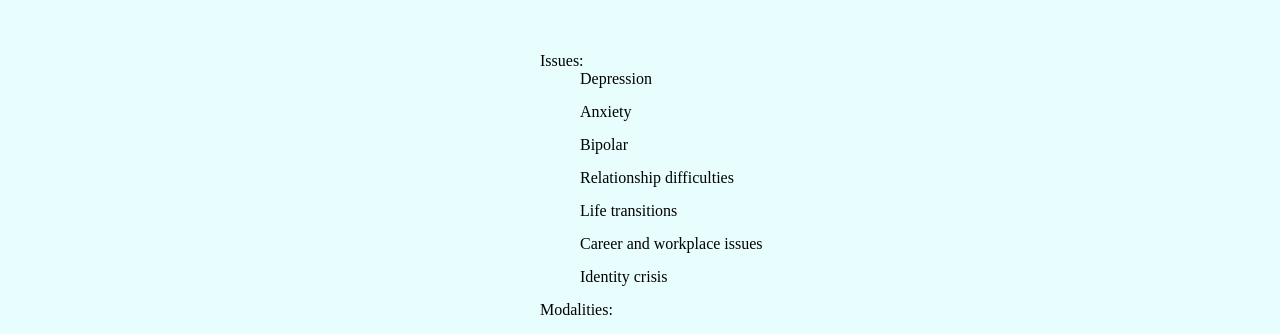
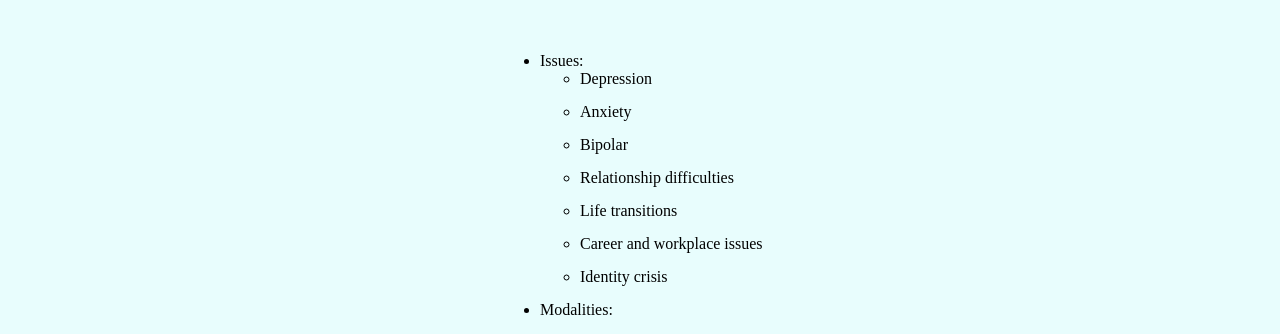
Before and after one commit to eliyab1/ruthie, a React (Create React App) app: page /services/individual in a window 1280 px wide. Shown: the part 362-696 px from the top of the page. Built offline with nearby package versions, Linux system fonts and the light colour scheme.

Commit message:
added bullets to individual therapy

```diff
--- a/src/IndividualTherapy.js
+++ b/src/IndividualTherapy.js
@@ -4,9 +4,9 @@ export default function IndividualTherapy() {
     return <>
     <div className="page-content">
         <h2>“If you are your own problem, then you can be your own solution.“</h2><br />
-        <ul style={{"list-style-type":"none"}}>
+        <ul>
             <li>
-                Issues: <ul style={{"list-style-type":"none"}}>
+                Issues: <ul>
                     <li>Depression</li>
                     <li>Anxiety</li>
                     <li>Bipolar</li>
```
